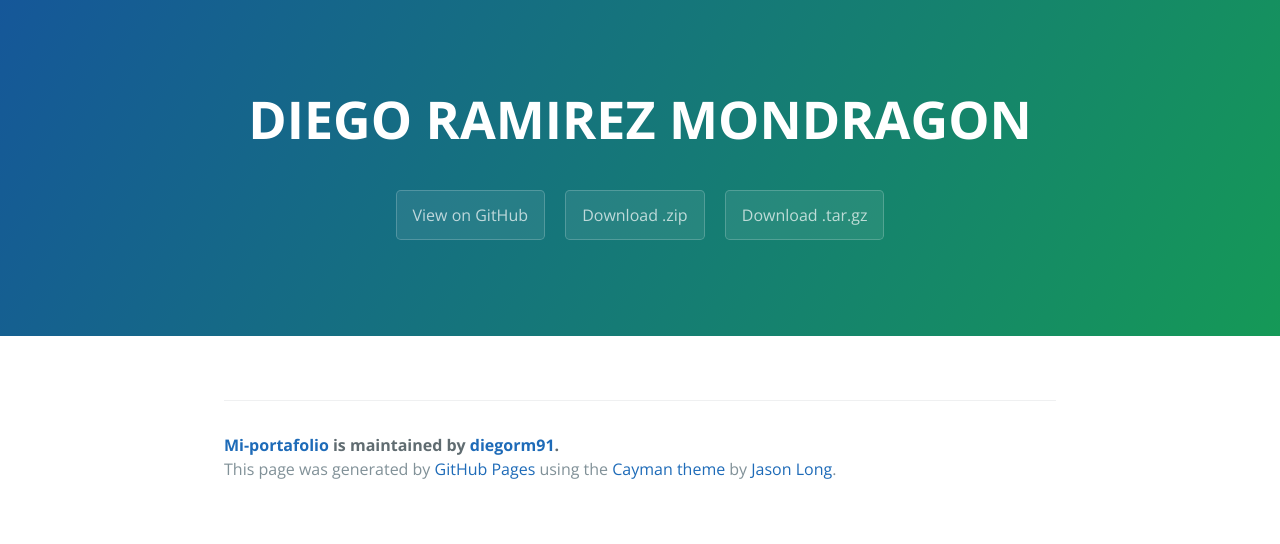
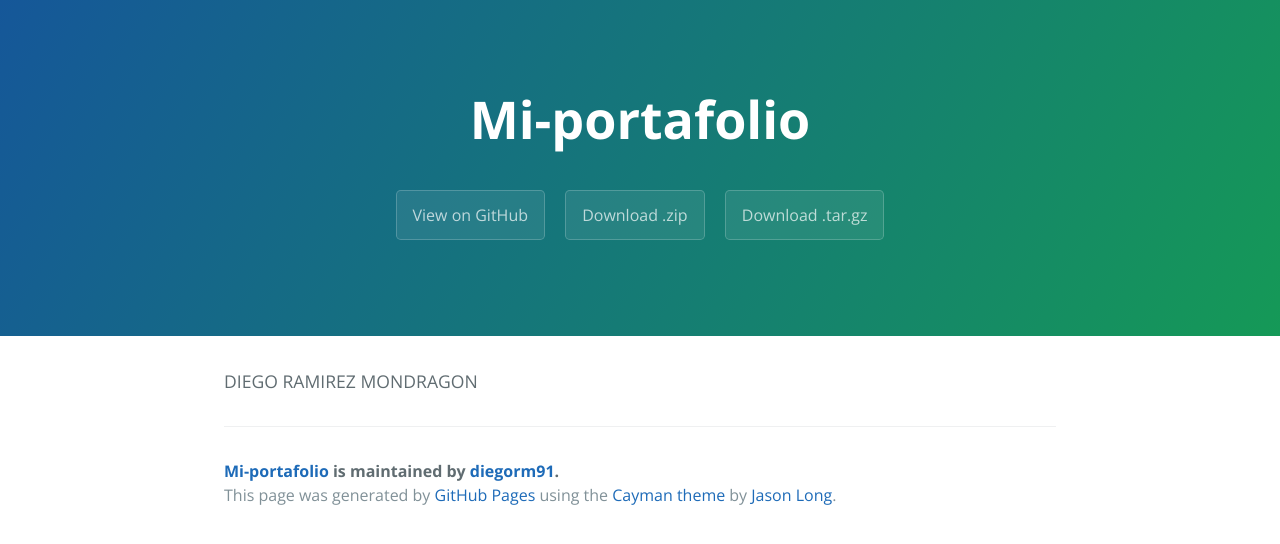
Before and after one commit to diegorm91/MI-PORTAFOLIO, a plain HTML site: page index.html in a window 1280 px wide. Drawn offline with nearby package versions, Linux system fonts and the light colour scheme.

```diff
--- a/index.html
+++ b/index.html
@@ -11,7 +11,7 @@
   </head>
   <body>
     <section class="page-header">
-      <h1 class="project-name">DIEGO RAMIREZ MONDRAGON</h1>
+      <h1 class="project-name">Mi-portafolio</h1>
       <h2 class="project-tagline"></h2>
       <a href="https://github.com/diegorm91/MI-PORTAFOLIO" class="btn">View on GitHub</a>
       <a href="https://github.com/diegorm91/MI-PORTAFOLIO/zipball/master" class="btn">Download .zip</a>
@@ -19,7 +19,7 @@
     </section>
 
     <section class="main-content">
-      <p></p>
+      <p>DIEGO RAMIREZ MONDRAGON</p>
 
       <footer class="site-footer">
         <span class="site-footer-owner"><a href="https://github.com/diegorm91/MI-PORTAFOLIO">Mi-portafolio</a> is maintained by <a href="https://github.com/diegorm91">diegorm91</a>.</span>
```
